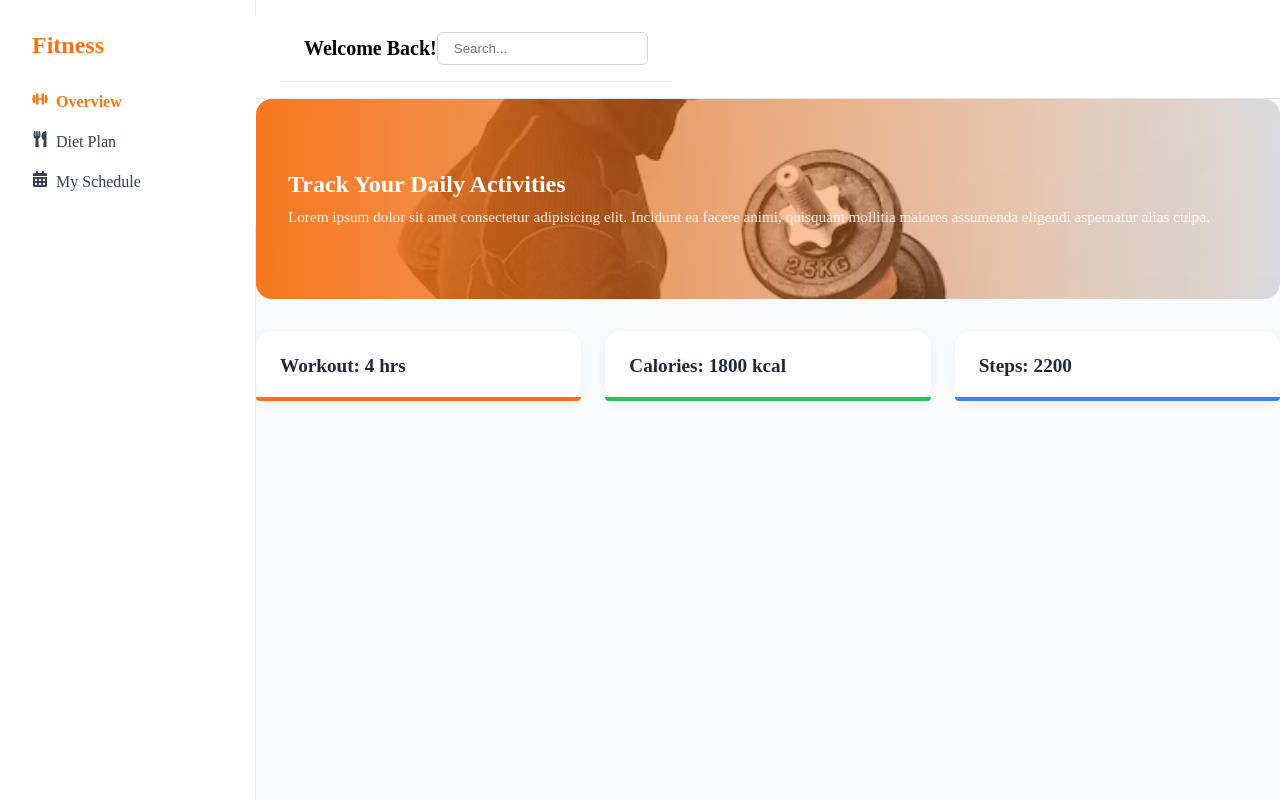
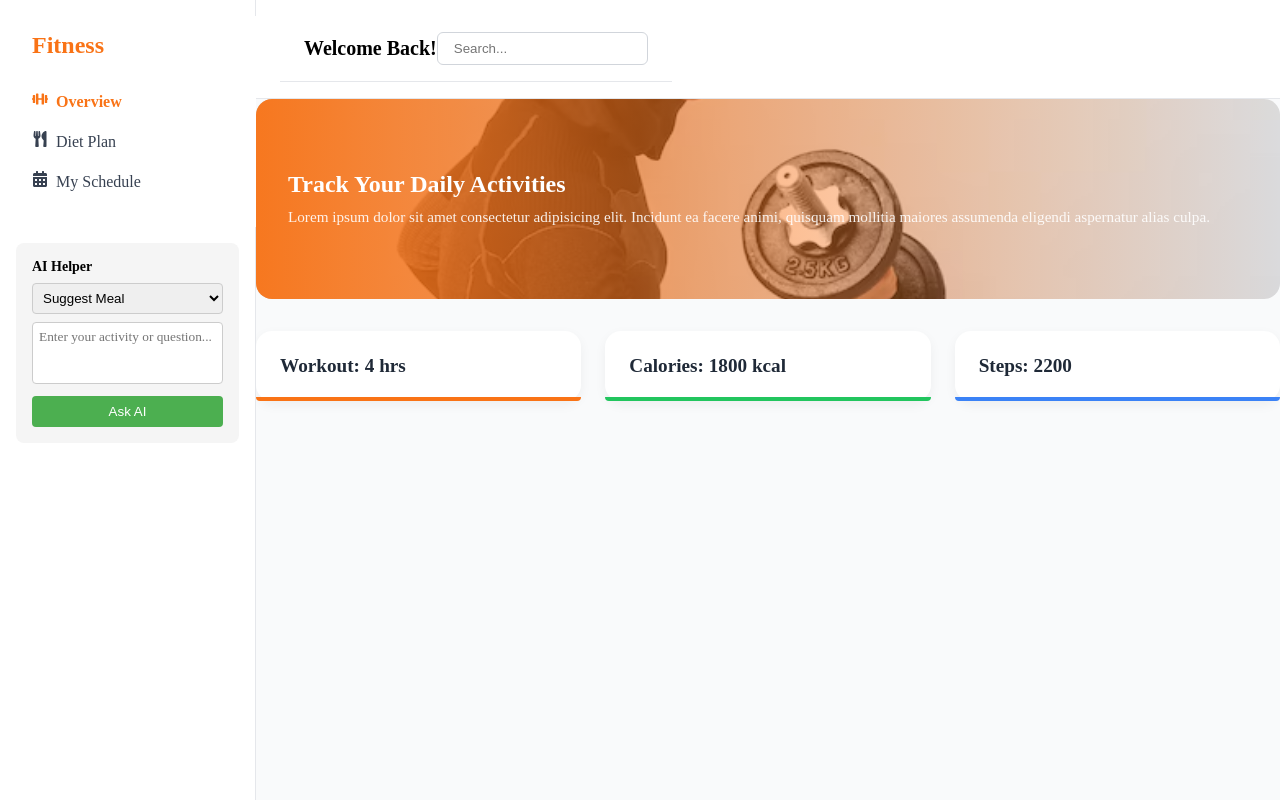
Before and after one commit to Nurmira16/greentrack, a React (Create React App) app: page / in a window 1280 px wide. Built offline with nearby package versions, Linux system fonts and the light colour scheme; no server answers.

Commit message:
Add AI assistant in sidebar with SCSS styling and Hugging Face integration

```diff
--- /dev/null
+++ b/src/components/SideBarAI.jsx
@@ -0,0 +1,63 @@
+import React, { useState } from "react";
+import '../styles/sidebarai.scss'
+
+const SidebarAI = () => {
+  const HF_TOKEN = process.env.REACT_APP_HF_TOKEN;
+  const [input, setInput] = useState("");
+  const [response, setResponse] = useState("");
+  const [mode, setMode] = useState("meal");
+
+  const handleAsk = async () => {
+    let prompt = "";
+
+    if (mode === "meal") {
+      prompt = `Suggest a healthy meal after this activity:\n\n${input}\n\nRespond briefly in 1–2 sentences. Do not use markdown or formatting.`;
+    } else if (mode === "workout") {
+      prompt = `Suggest a quick workout for this input:\n\n${input}\n\nRespond briefly in 1–2 sentences.`;
+    } else if (mode === "explain") {
+      prompt = `Explain this in simple fitness terms:\n\n${input}\n\nKeep it short. No formatting.`;
+    }
+
+    const res = await fetch("https://router.huggingface.co/v1/chat/completions", {
+      method: "POST",
+      headers: {
+        Authorization: `Bearer ${HF_TOKEN}`,
+        "Content-Type": "application/json",
+      },
+      body: JSON.stringify({
+        model: "openai/gpt-oss-120b:novita",
+        messages: [{ role: "user", content: prompt }],
+      }),
+    });
+
+    const data = await res.json();
+    console.log(data)
+    setResponse(data.choices?.[0]?.message?.content.trim() ?? "No reply.");
+  };
+
+  return (
+    <div className="sidebar-ai">
+      <div className="ai-title">AI Helper</div>
+
+      <select value={mode} onChange={(e) => setMode(e.target.value)}>
+        <option value="meal">Suggest Meal</option>
+        <option value="workout">Suggest Workout</option>
+        <option value="explain">Explain Something</option>
+      </select>
+
+      <textarea
+        value={input}
+        onChange={(e) => setInput(e.target.value)}
+        rows={3}
+        placeholder="Enter your activity or question..."
+      />
+
+      <button onClick={handleAsk}>Ask AI</button>
+
+      {response && (
+        <div className="ai-response">{response}</div>
+      )}
+    </div>
+  );
+};
+export default SidebarAI;
--- a/src/components/Sidebar.jsx
+++ b/src/components/Sidebar.jsx
@@ -1,8 +1,10 @@
 import { FaDumbbell, FaUtensils, FaCalendarAlt } from 'react-icons/fa';
 import { NavLink } from 'react-router-dom';
+import SidebarAI from './SideBarAI';
 
 const Sidebar = () => {
   return (
+    <>
     <aside className="sidebar">
       <div className="logo">Fitness</div>
       <ul>
@@ -26,6 +28,8 @@ const Sidebar = () => {
         </li>
       </ul>
     </aside>
+    <SidebarAI/>
+    </>
   );
 };
 
--- /dev/null
+++ b/src/styles/sidebarai.css
@@ -0,0 +1,47 @@
+.sidebar-ai {
+  margin-top: 1rem;
+  padding: 1rem;
+  background-color: #f5f5f5;
+  border-radius: 8px;
+  font-size: 14px;
+}
+.sidebar-ai .ai-title {
+  margin-bottom: 0.5rem;
+  font-weight: bold;
+}
+.sidebar-ai select {
+  width: 100%;
+  margin-bottom: 0.5rem;
+  padding: 6px;
+  border-radius: 4px;
+  border: 1px solid #ccc;
+}
+.sidebar-ai textarea {
+  width: 100%;
+  resize: none;
+  padding: 6px;
+  margin-bottom: 0.5rem;
+  border-radius: 4px;
+  border: 1px solid #ccc;
+  font-family: inherit;
+}
+.sidebar-ai button {
+  width: 100%;
+  padding: 8px;
+  background-color: #4caf50;
+  color: white;
+  border: none;
+  border-radius: 4px;
+  cursor: pointer;
+}
+.sidebar-ai button:hover {
+  background-color: #43a047;
+}
+.sidebar-ai .ai-response {
+  margin-top: 0.75rem;
+  background-color: #fff;
+  padding: 0.5rem;
+  border-radius: 4px;
+  border: 1px solid #ddd;
+  white-space: pre-wrap;
+}/*# sourceMappingURL=sidebarai.css.map */
--- /dev/null
+++ b/src/styles/sidebarai.scss
@@ -0,0 +1,54 @@
+.sidebar-ai {
+  margin-top: 1rem;
+  padding: 1rem;
+  background-color: #f5f5f5;
+  border-radius: 8px;
+  font-size: 14px;
+
+  .ai-title {
+    margin-bottom: 0.5rem;
+    font-weight: bold;
+  }
+
+  select {
+    width: 100%;
+    margin-bottom: 0.5rem;
+    padding: 6px;
+    border-radius: 4px;
+    border: 1px solid #ccc;
+  }
+
+  textarea {
+    width: 100%;
+    resize: none;
+    padding: 6px;
+    margin-bottom: 0.5rem;
+    border-radius: 4px;
+    border: 1px solid #ccc;
+    font-family: inherit;
+  }
+
+  button {
+    width: 100%;
+    padding: 8px;
+    background-color: #4caf50;
+    color: white;
+    border: none;
+    border-radius: 4px;
+    cursor: pointer;
+
+    &:hover {
+      background-color: #43a047;
+
+    }
+  }
+
+  .ai-response {
+    margin-top: 0.75rem;
+    background-color: #fff;
+    padding: 0.5rem;
+    border-radius: 4px;
+    border: 1px solid #ddd;
+    white-space: pre-wrap;
+  }
+}
```
Also changed, not shown: 2 other files (tests, documents, lock files or other folders).
